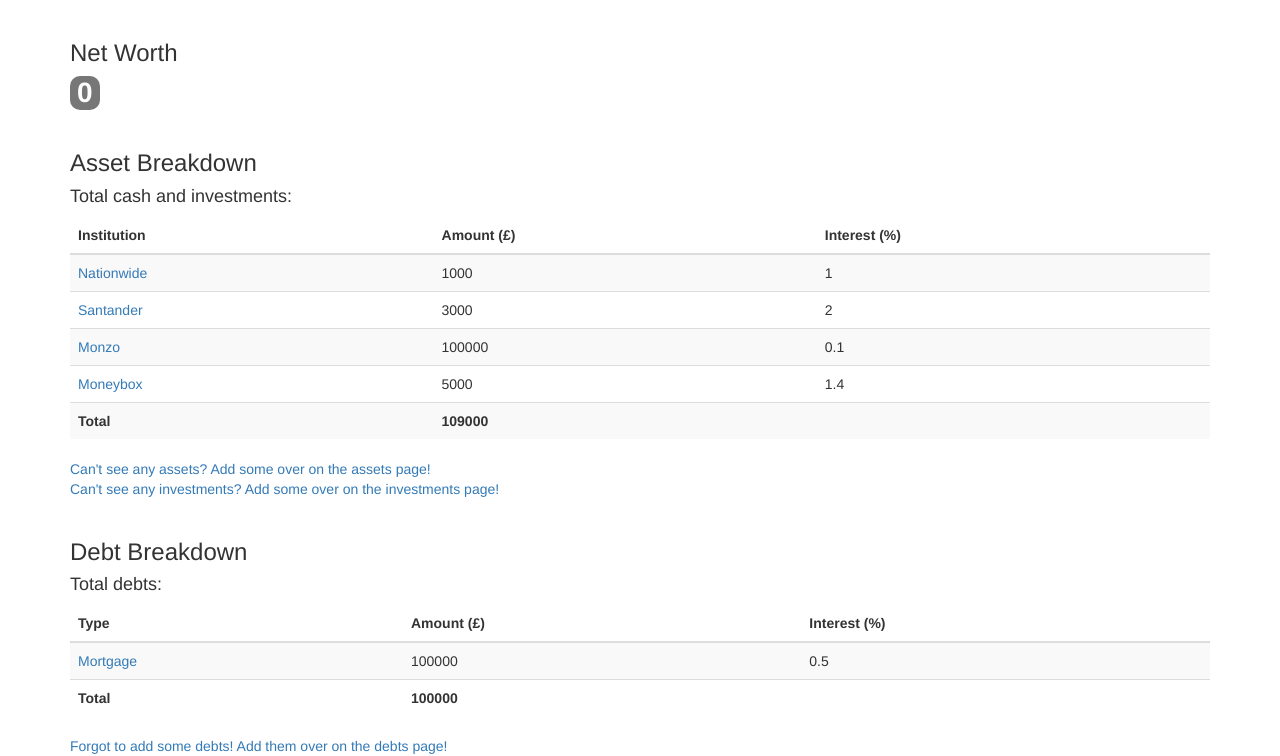
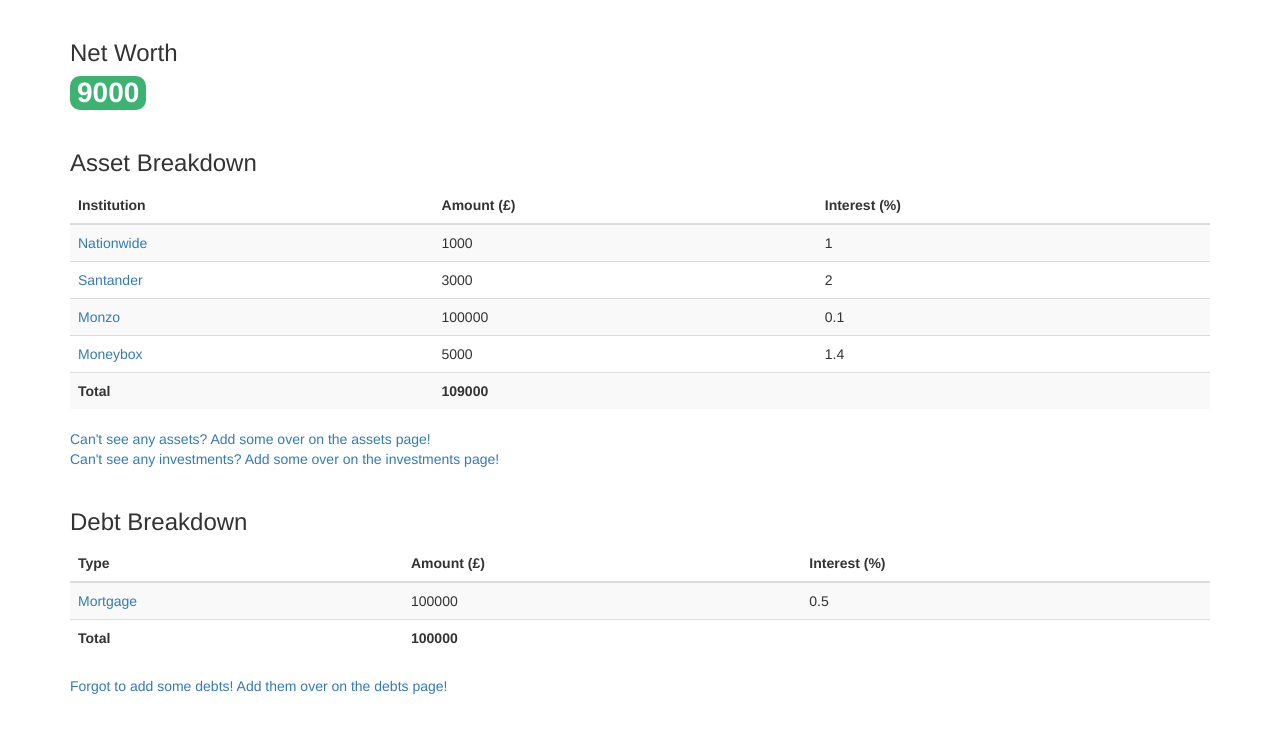
Before and after one commit to jagraj28/PersonalFinance, a Flask app: page /account in a window 1280 px wide. Shown: the part 52-808 px from the top of the page. After the commit the page ends 746 px from the top, so only its background shows below. Run offline with Flask 2, Linux system fonts and the light colour scheme; data comes from the database, SQL or seed files in the repository; both versions use the stored data as it was after the commit; some libraries are stand-ins or nearby versions.

Commit message:
v2.8.1
Net worth is outputted by simplying subtracting all debts from all assets held.

```diff
--- a/run.py
+++ b/run.py
@@ -91,13 +91,16 @@
     form_1 = adding_assets.query.all()
     form_2 = adding_investments.query.all()
     form_3 = adding_debts.query.all()
+
     result_1 = [r.amount for r in db.session.query(adding_assets).all()]
     result_2 = [r.amount for r in db.session.query(adding_investments).all()]
     total_assets = sum(result_1) + sum(result_2)
     result_3 = [r.amount for r in db.session.query(adding_debts).all()]
     total_debts = sum(result_3)
+
+    net_worth = total_assets - total_debts
     return render_template('account.html', title='Account', form_1=form_1, form_2=form_2, form_3=form_3,
-                            total_assets=total_assets, total_debts=total_debts)
+                            total_assets=total_assets, total_debts=total_debts, net_worth=net_worth)
 
 
 @app.route('/edit', methods=['GET', 'POST'])
--- a/templates/account.html
+++ b/templates/account.html
@@ -8,11 +8,16 @@
             font-size: 2.0em;
         }
     </style>
-    <span class="badge badge-info even-larger-badge">0</span>
+    {% if net_worth > 0 %}
+        <span class="badge badge-info even-larger-badge" style="background-color:MediumSeaGreen;">{{ net_worth }}</span>
+    {% elif net_worth < 0  %}
+        <span class="badge badge-info even-larger-badge" style="background-color:Tomato;">{{ net_worth }}</span>
+    {% else %}
+        <span class="badge badge-info even-larger-badge">0</span>
+    {% endif %}
     <br>
     <br>
     <h3>Asset Breakdown</h3>
-        <h4>Total cash and investments:</h4>
         <table class="table table-striped">
             <thead>
             <tr>
@@ -21,7 +26,6 @@
                 <th>Interest (%)</th>
             </tr>
             </thead>
-
             <tbody>
             {% for asset in form_1 %}
             {% if asset %}
@@ -58,7 +62,6 @@
     <br>
     <br>
     <h3>Debt Breakdown</h3>
-        <h4>Total debts:</h4>
         <table class="table table-striped">
             <thead>
             <tr>
@@ -67,7 +70,6 @@
                 <th>Interest (%)</th>
             </tr>
             </thead>
-
             <tbody>
                 {% for asset in form_3 %}
                 {% if asset %}
```
Also changed, not shown: site.db.
